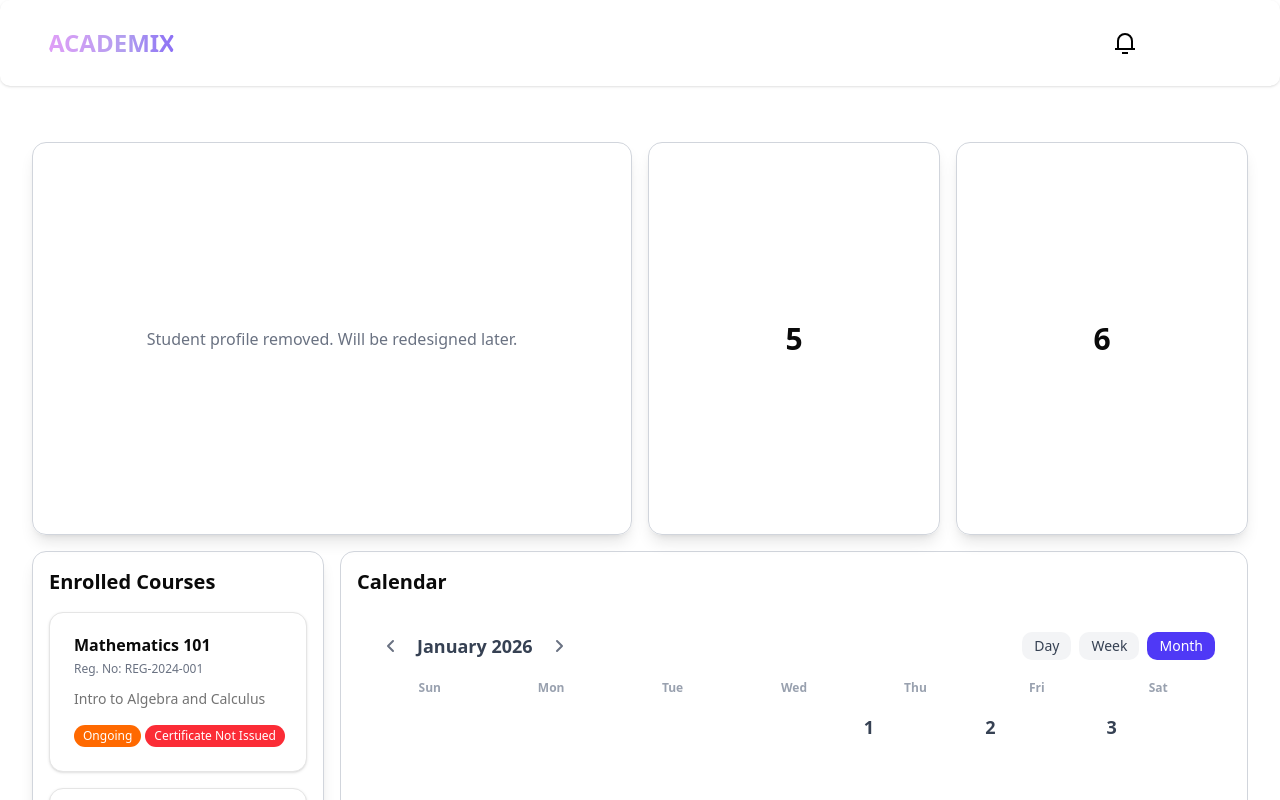
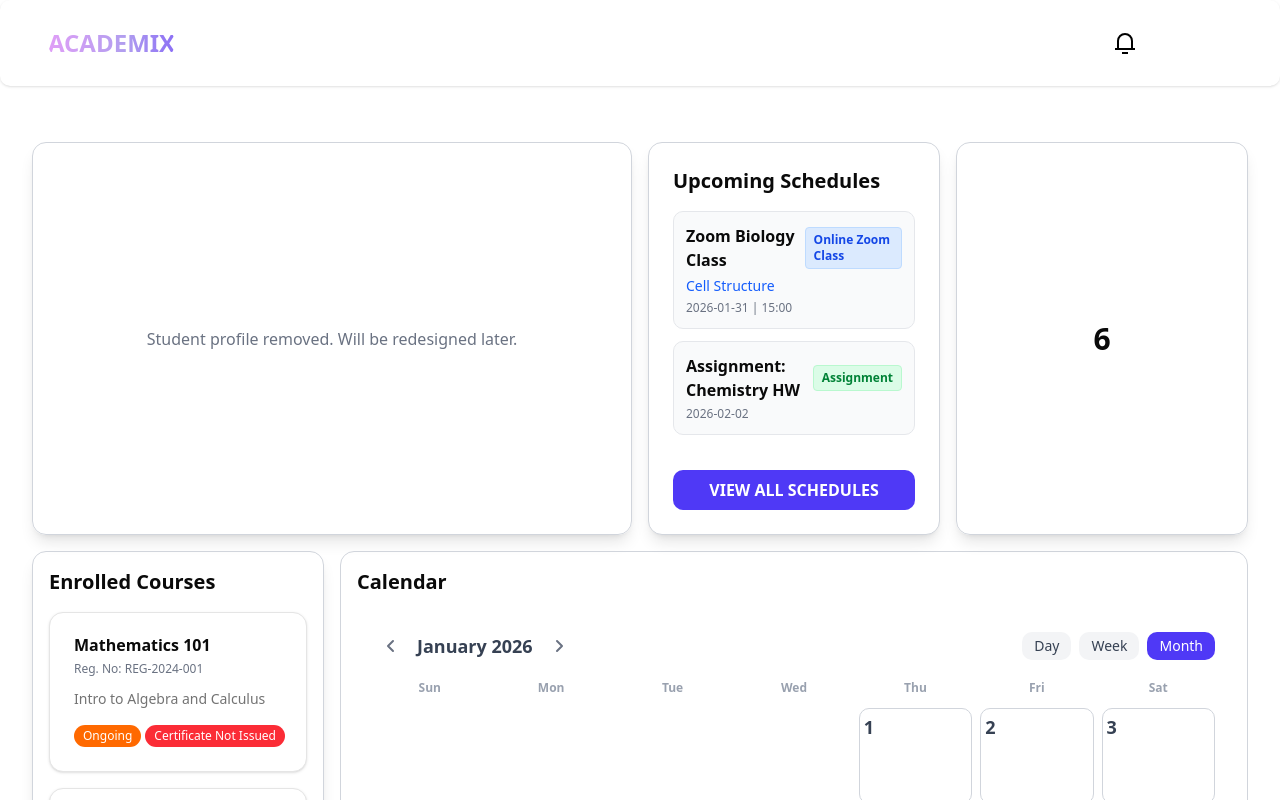
Before and after one commit to imafkerahmed/academix, a Next.js app: page /dashboard/student in a window 1280 px wide. Shown: the top 800 px of the page. Built offline with nearby package versions, Linux system fonts and the light colour scheme; some icons are missing.

Commit message:
initalized upcoming schedules

```diff
--- a/src/app/dashboard/student/page.tsx
+++ b/src/app/dashboard/student/page.tsx
@@ -6,8 +6,8 @@ import NotificationButton from "@/components/ui/notification-button";
 import AccountCircleIcon from "@mui/icons-material/AccountCircle";
 import CourseList from "@/components/CourseList";
 import Calendar from "@/components/Calendar";
-// import Calendar from "@/components/Calendar";
-// Mock data for enrolled courses
+import Section5Schedules from "@/components/Schedules";
+
 const courses = [
   {
     id: "1",
@@ -173,9 +173,8 @@ export default function StudentDashboard() {
           </div>
         </div>
         {/* Section 5 */}
-        <div className="border border-gray-300 shadow-lg rounded-xl flex items-center justify-center min-w-0 w-full h-full text-3xl font-bold md:col-start-3 md:row-start-1">
-          5
-        </div>
+        {/* Section 5: Upcoming Schedules */}
+        <Section5Schedules />
         {/* Section 6 */}
         <div className="border border-gray-300 shadow-lg rounded-xl flex items-center justify-center min-w-0 w-full h-full text-3xl font-bold md:col-start-4 md:row-start-1">
           6
--- a/src/components/Calendar.tsx
+++ b/src/components/Calendar.tsx
@@ -88,6 +88,111 @@ const mockEvents = [
     endTime: "",
     platform: "",
   },
+  {
+    id: 10,
+    title: "Zoom Biology Class",
+    topic: "Cell Structure",
+    type: "Online Zoom Class",
+    date: "2026-01-31",
+    startTime: "15:00",
+    endTime: "16:00",
+    platform: "Zoom",
+  },
+  {
+    id: 11,
+    title: "Assignment: Chemistry HW",
+    type: "Assignment",
+    date: "2026-02-02",
+    startTime: "",
+    endTime: "",
+    platform: "",
+  },
+  {
+    id: 12,
+    title: "Physical Physics Class",
+    topic: "Electromagnetism",
+    type: "Physical Class",
+    date: "2026-02-05",
+    startTime: "10:00",
+    endTime: "11:30",
+    platform: "Room 303",
+  },
+  {
+    id: 13,
+    title: "Holiday: Founders Day",
+    type: "Holiday",
+    date: "2026-02-10",
+    startTime: "",
+    endTime: "",
+    platform: "",
+  },
+  {
+    id: 14,
+    title: "Zoom Math Revision",
+    topic: "Exam Prep",
+    type: "Online Zoom Class",
+    date: "2026-02-12",
+    startTime: "09:00",
+    endTime: "10:00",
+    platform: "Zoom",
+  },
+  {
+    id: 15,
+    title: "Assignment: English Essay",
+    type: "Assignment",
+    date: "2026-02-13",
+    startTime: "",
+    endTime: "",
+    platform: "",
+  },
+  {
+    id: 16,
+    title: "Physical Chemistry Lab",
+    topic: "Organic Compounds",
+    type: "Physical Class",
+    date: "2026-02-14",
+    startTime: "11:00",
+    endTime: "12:30",
+    platform: "Lab 2",
+  },
+  {
+    id: 17,
+    title: "Holiday: Spring Break",
+    type: "Holiday",
+    date: "2026-02-15",
+    startTime: "",
+    endTime: "",
+    platform: "",
+  },
+  {
+    id: 18,
+    title: "Zoom History Class",
+    topic: "World War II",
+    type: "Online Zoom Class",
+    date: "2026-02-16",
+    startTime: "14:00",
+    endTime: "15:00",
+    platform: "Zoom",
+  },
+  {
+    id: 19,
+    title: "Assignment: Physics Quiz",
+    type: "Assignment",
+    date: "2026-02-17",
+    startTime: "",
+    endTime: "",
+    platform: "",
+  },
+  {
+    id: 20,
+    title: "Physical Math Class",
+    topic: "Trigonometry",
+    type: "Physical Class",
+    date: "2026-02-18",
+    startTime: "10:00",
+    endTime: "11:30",
+    platform: "Room 105",
+  },
 ];
 
 // Helper to get days in month
@@ -99,6 +204,8 @@ function getDaysInMonth(year: number, month: number) {
 function getStartDay(year: number, month: number) {
   return new Date(year, month, 1).getDay();
 }
+
+export { mockEvents };
 
 // Helper to get week days
 const weekDays = ["Sun", "Mon", "Tue", "Wed", "Thu", "Fri", "Sat"];
@@ -159,7 +266,8 @@ function DayCell({
 }) {
   return (
     <button
-      className={`w-full h-24 p-1 rounded-lg border border-transparent flex flex-col items-start text-left relative transition
+      className={`w-full h-24 p-1 rounded-lg border flex flex-col items-start text-left relative transition
+        border-gray-300
         ${isToday ? "bg-indigo-100 border-indigo-400" : "hover:bg-gray-50"}
         ${isSelected ? "ring-2 ring-indigo-400" : ""}
       `}
--- /dev/null
+++ b/src/components/Schedules.tsx
@@ -0,0 +1,126 @@
+// Badge color mapping (referenced from Calendar.tsx)
+const typeBadge: Record<string, string> = {
+  "Online Zoom Class": "bg-blue-100 text-blue-700 border-blue-200",
+  "Physical Class": "bg-yellow-100 text-yellow-700 border-yellow-200",
+  Holiday: "bg-purple-100 text-purple-700 border-purple-200",
+  Assignment: "bg-green-100 text-green-700 border-green-200",
+};
+import React, { useState } from "react";
+import Calendar, { mockEvents } from "@/components/Calendar";
+
+interface EventType {
+  id: number;
+  title: string;
+  topic?: string;
+  type: string;
+  date: string;
+  startTime?: string;
+  endTime?: string;
+  platform?: string;
+}
+
+function getUpcomingSchedules(events: EventType[]): EventType[] {
+  const today = new Date().toISOString().slice(0, 10);
+  // Only future or today events
+  return events
+    .filter((e: EventType) => e.date >= today)
+    .sort((a: EventType, b: EventType) => {
+      // Today first, then by date ascending
+      if (a.date === today && b.date !== today) return -1;
+      if (b.date === today && a.date !== today) return 1;
+      return a.date.localeCompare(b.date);
+    });
+}
+
+export default function Section5Schedules() {
+  const [modalOpen, setModalOpen] = useState(false);
+  const upcoming = getUpcomingSchedules(mockEvents).slice(0, 2);
+  const today = new Date().toISOString().slice(0, 10);
+
+  return (
+    <div className="border border-gray-300 shadow-lg rounded-xl min-w-0 w-full h-full p-6 flex flex-col md:col-start-3 md:row-start-1 bg-white">
+      <h2 className="text-xl font-semibold mb-4">Upcoming Schedules</h2>
+      <div className="flex-1 overflow-y-auto mb-4">
+        {upcoming.length === 0 ? (
+          <div className="text-gray-400">No upcoming schedules.</div>
+        ) : (
+          <ul className="space-y-3">
+            {upcoming.map((ev: EventType) => (
+              <li
+                key={ev.id}
+                className={`p-3 rounded-lg border flex flex-col ${ev.date === today ? "bg-indigo-50 border-indigo-400" : "bg-gray-50 border-gray-200"}`}
+              >
+                <div className="flex items-center justify-between">
+                  <span className="font-bold text-base">{ev.title}</span>
+                  <span
+                    className={`text-xs px-2 py-1 rounded border ml-2 font-semibold ${typeBadge[ev.type] || "bg-gray-100 text-gray-700 border-gray-200"}`}
+                  >
+                    {ev.type}
+                  </span>
+                </div>
+                {ev.topic && (
+                  <div className="text-sm text-blue-600 mt-1">{ev.topic}</div>
+                )}
+                <div className="text-xs text-gray-500 mt-1">
+                  {ev.date} {ev.startTime && `| ${ev.startTime}`}
+                </div>
+              </li>
+            ))}
+          </ul>
+        )}
+      </div>
+      <button
+        className="mt-auto px-4 py-2 rounded-lg bg-indigo-600 text-white font-semibold hover:bg-indigo-700 transition"
+        onClick={() => setModalOpen(true)}
+      >
+        VIEW ALL SCHEDULES
+      </button>
+      {modalOpen && (
+        <div
+          className="fixed inset-0 z-50 flex items-center justify-center bg-black/30 backdrop-blur-sm"
+          onClick={() => setModalOpen(false)}
+        >
+          <div
+            className="bg-white/80 backdrop-blur-lg rounded-2xl p-8 w-full max-w-2xl shadow-xl relative transition-transform duration-300 scale-100 animate-zoomIn"
+            style={{ minHeight: "340px" }}
+            onClick={(e) => e.stopPropagation()}
+          >
+            <button
+              className="absolute top-5 right-5 text-gray-400 hover:text-gray-700 text-2xl font-bold"
+              onClick={() => setModalOpen(false)}
+              aria-label="Close"
+            >
+              &times;
+            </button>
+            <h3 className="text-lg font-bold mb-4 uppercase">
+              ALL UPCOMING SCHEDULES
+            </h3>
+            <ul className="space-y-3 max-h-[400px] overflow-y-auto scrollbar-thin scrollbar-thumb-indigo-400 scrollbar-track-gray-200">
+              {getUpcomingSchedules(mockEvents).map((ev: EventType) => (
+                <li
+                  key={ev.id}
+                  className={`p-3 rounded-lg border flex flex-col ${ev.date === today ? "bg-indigo-50 border-indigo-400" : "bg-gray-50 border-gray-200"}`}
+                >
+                  <div className="flex items-center justify-between">
+                    <span className="font-bold text-base">{ev.title}</span>
+                    <span
+                      className={`text-xs px-2 py-1 rounded border ml-2 font-semibold ${typeBadge[ev.type] || "bg-gray-100 text-gray-700 border-gray-200"}`}
+                    >
+                      {ev.type}
+                    </span>
+                  </div>
+                  {ev.topic && (
+                    <div className="text-sm text-blue-600 mt-1">{ev.topic}</div>
+                  )}
+                  <div className="text-xs text-gray-500 mt-1">
+                    {ev.date} {ev.startTime && `| ${ev.startTime}`}
+                  </div>
+                </li>
+              ))}
+            </ul>
+          </div>
+        </div>
+      )}
+    </div>
+  );
+}
```
